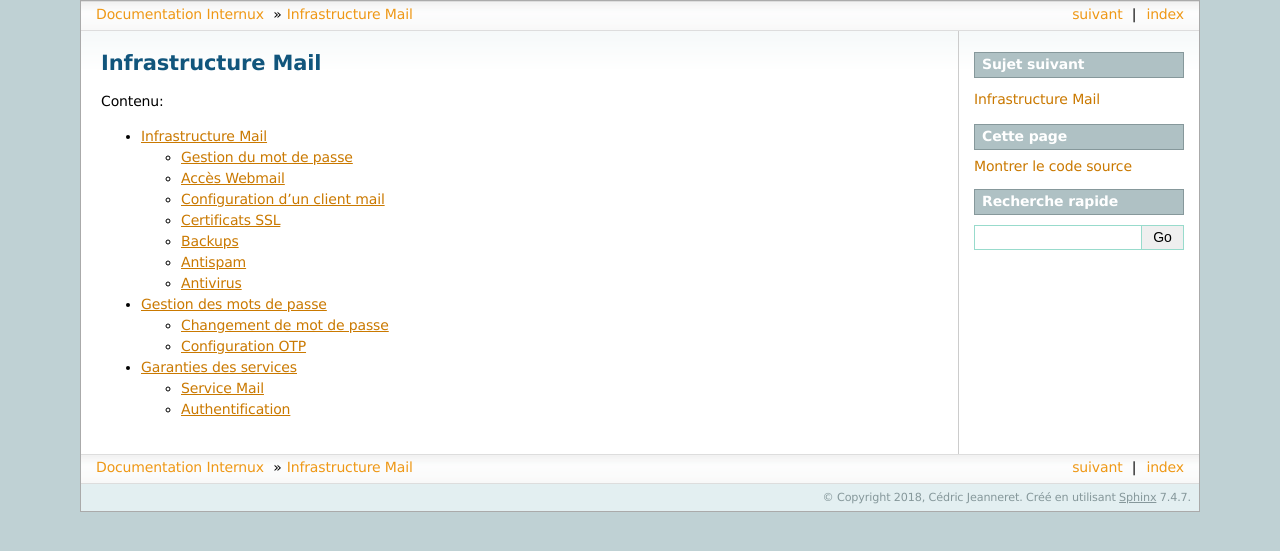
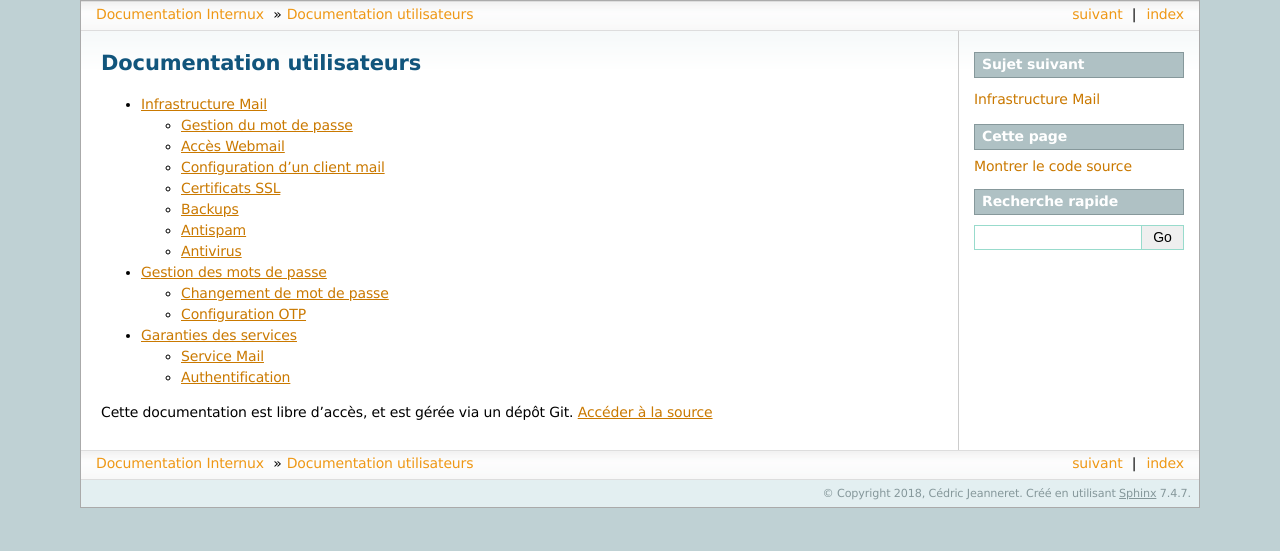
Before and after one commit to cjeanneret/internux-infradoc, a Sphinx documentation site: the page built from source/index.rst, in a window 1280 px wide. Shown: the top 551 px of the page. Built offline with Sphinx 7.4.7, drawn with Linux system fonts in a browser that asks for light colours.

Commit message:
added link to sources

```diff
--- a/source/index.rst
+++ b/source/index.rst
@@ -3,13 +3,17 @@
    You can adapt this file completely to your liking, but it should at least
    contain the root `toctree` directive.
 
-Infrastructure Mail
-===================
+Documentation utilisateurs
+==========================
 
 .. toctree::
    :maxdepth: 2
-   :caption: Contenu:
 
    infra-mail
    ipa
    garantie
+
+Cette documentation est libre d'accès, et est gérée via un dépôt Git.
+`Accéder à la source`_
+
+.. _`Accéder à la source`: https://github.com/cjeanneret/internux-infradoc
```
